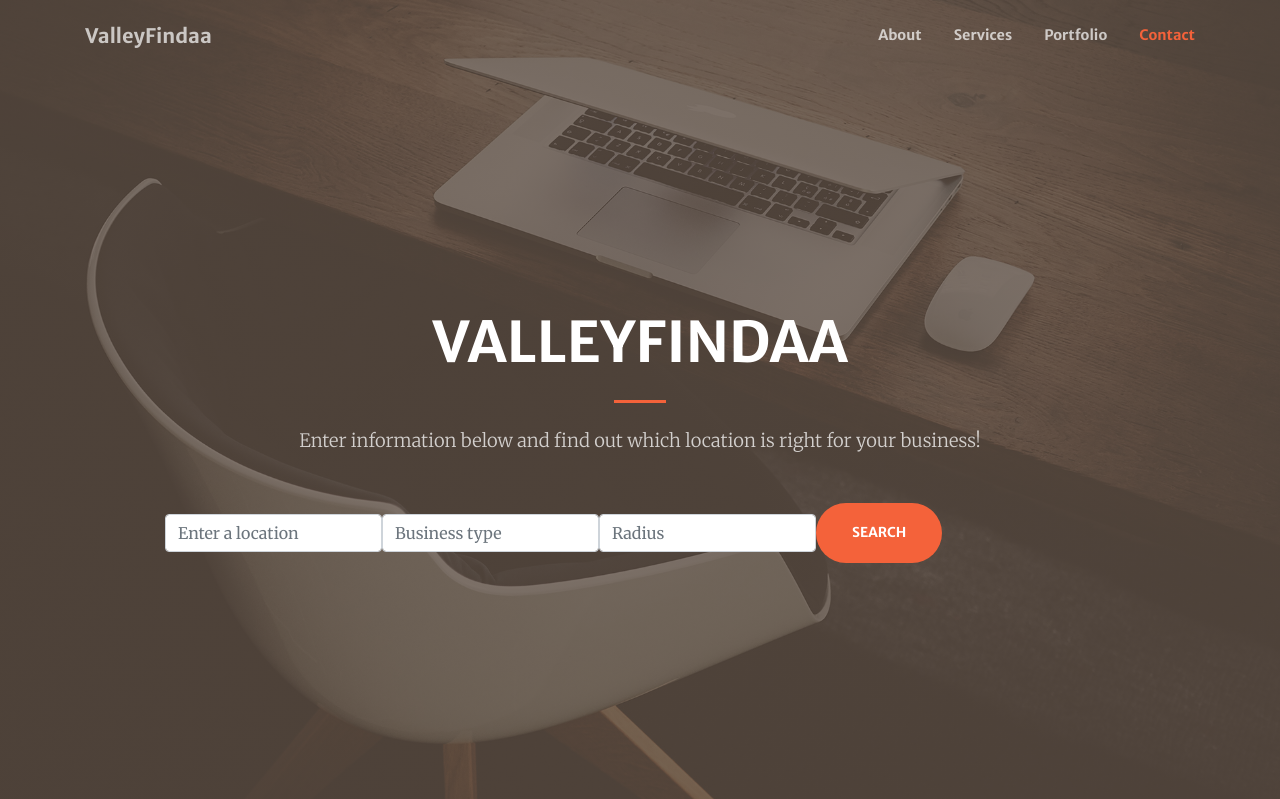
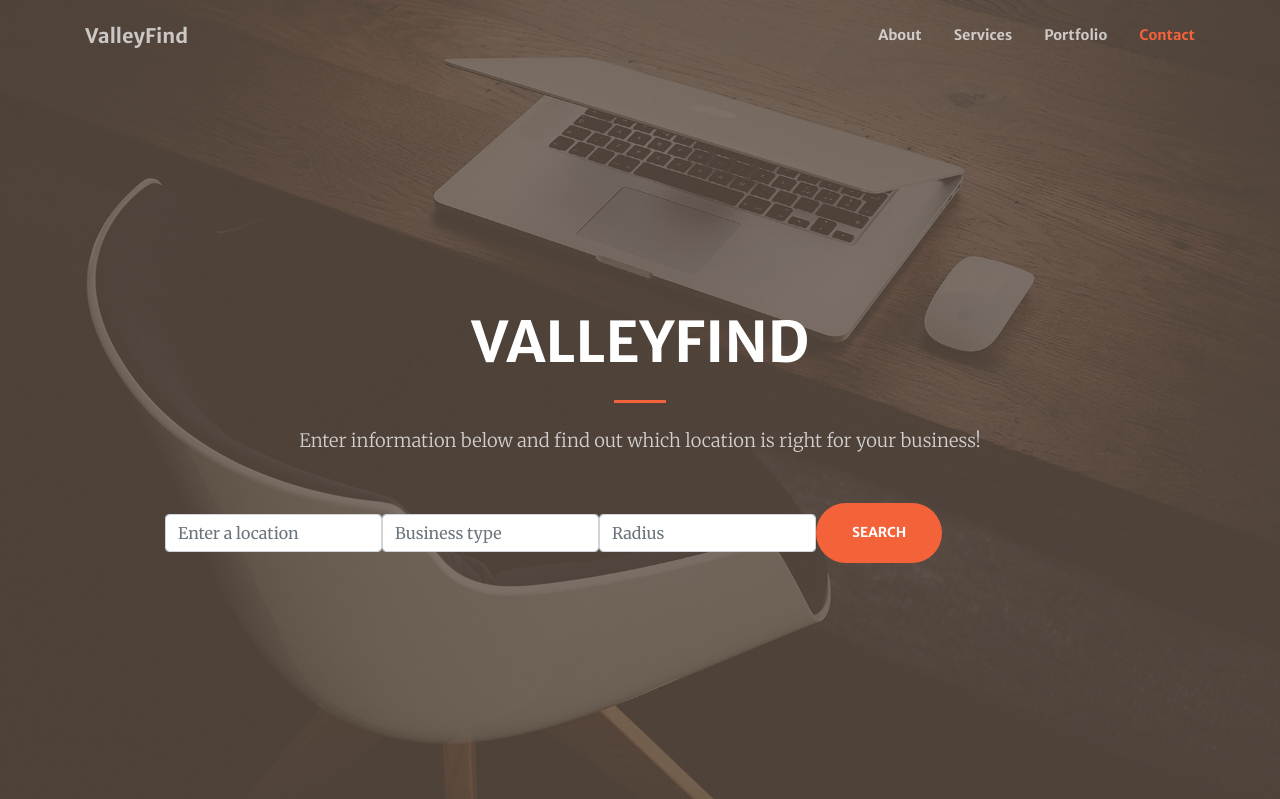
Before and after one commit to CompSciLauren/fedcodeathon, a Flask app: page / in a window 1280 px wide. Shown: the top 799 px of the page. Run offline with Flask 2, Linux system fonts and the light colour scheme; some libraries are stand-ins or nearby versions.

Commit message:
Fix app title, change var to let everywhere

```diff
--- a/backend_flask/Templates/index.html
+++ b/backend_flask/Templates/index.html
@@ -9,7 +9,7 @@
     <meta name="description" content="" />
     <meta name="author" content="" />
 
-    <title>ValleyFindaa</title>
+    <title>ValleyFind</title>
 
     <!-- Font Awesome Icons -->
     <link
@@ -47,7 +47,7 @@
     >
       <div class="container">
         <a class="navbar-brand js-scroll-trigger" href="#page-top"
-          >ValleyFindaa</a
+          >ValleyFind</a
         >
         <button
           class="navbar-toggler navbar-toggler-right"
@@ -91,7 +91,7 @@
         >
           <div class="col-lg-10 align-self-end">
             <h1 class="text-uppercase text-white font-weight-bold">
-              ValleyFindaa
+              ValleyFind
             </h1>
             <hr class="divider my-4" />
           </div>
```
Also changed, not shown: backend_flask/Templates/maps-results.html (+7 -7 lines).
